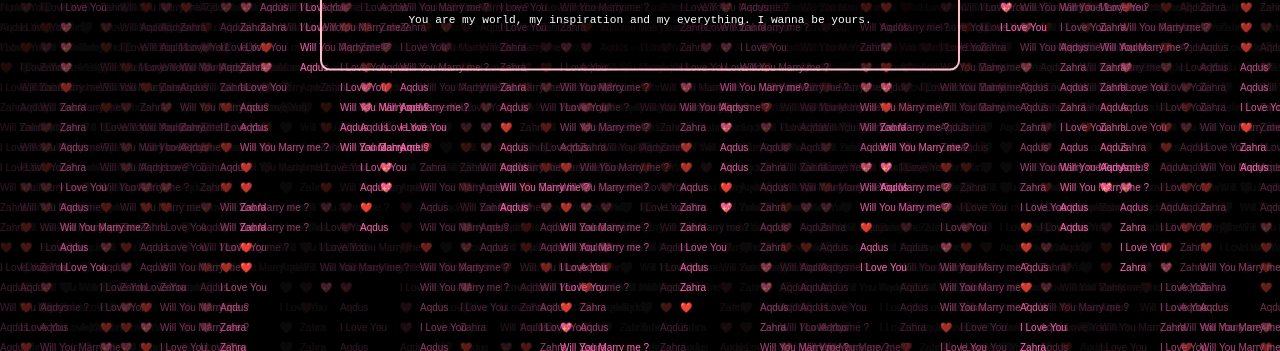
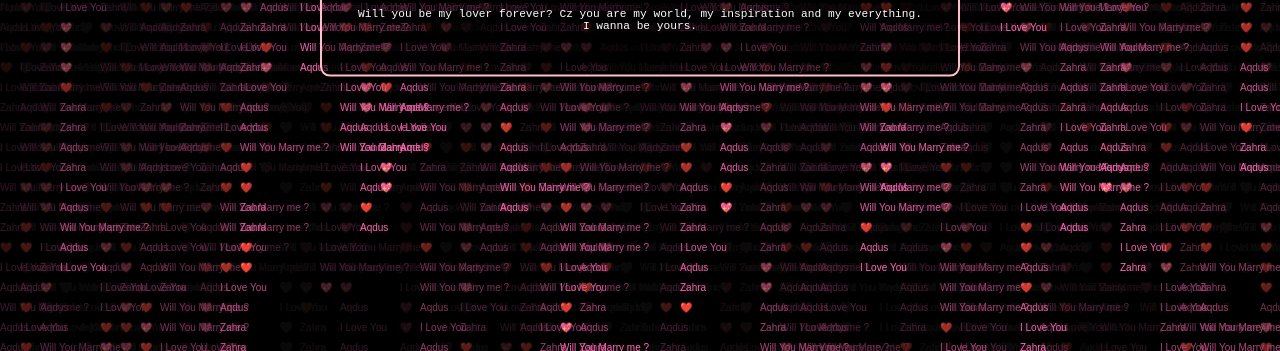
Before and after one commit to docbaig/MINE, a plain HTML site: page index.html in a window 1280 px wide. Shown: the part 449-800 px from the top of the page. Drawn offline with Linux system fonts and the light colour scheme.

Commit message:
Update index.html

```diff
--- a/index.html
+++ b/index.html
@@ -11,7 +11,7 @@
 
   <div class="message">
     <h1>I love you Aqdus Zahra💖</h1>
-    <p>You are my world, my inspiration and my everything. I wanna be yours.</p>
+    <p> Will you be my lover forever? Cz you are my world, my inspiration and my everything. I wanna be yours.</p>
   </div>
 
   <audio autoplay loop>
```
